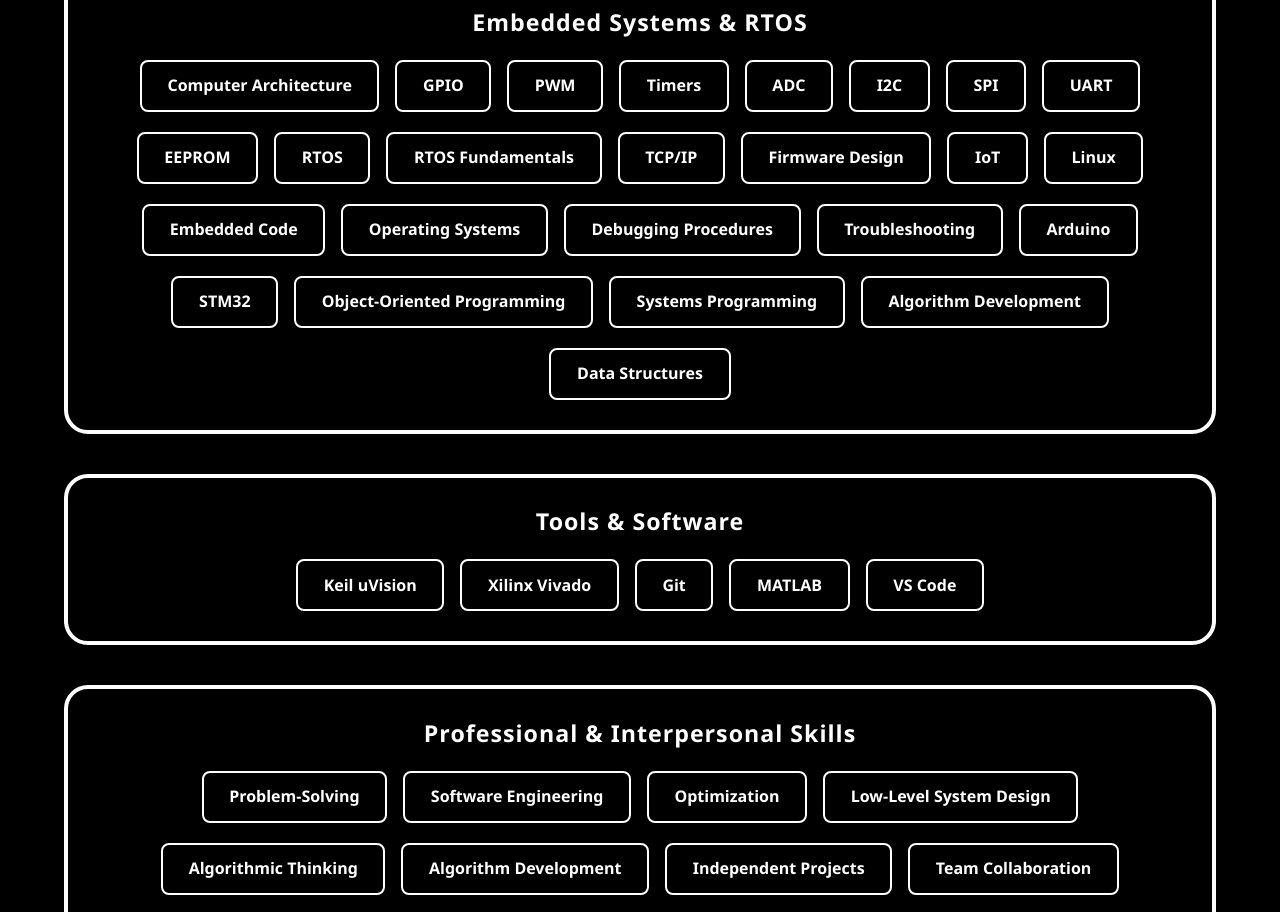
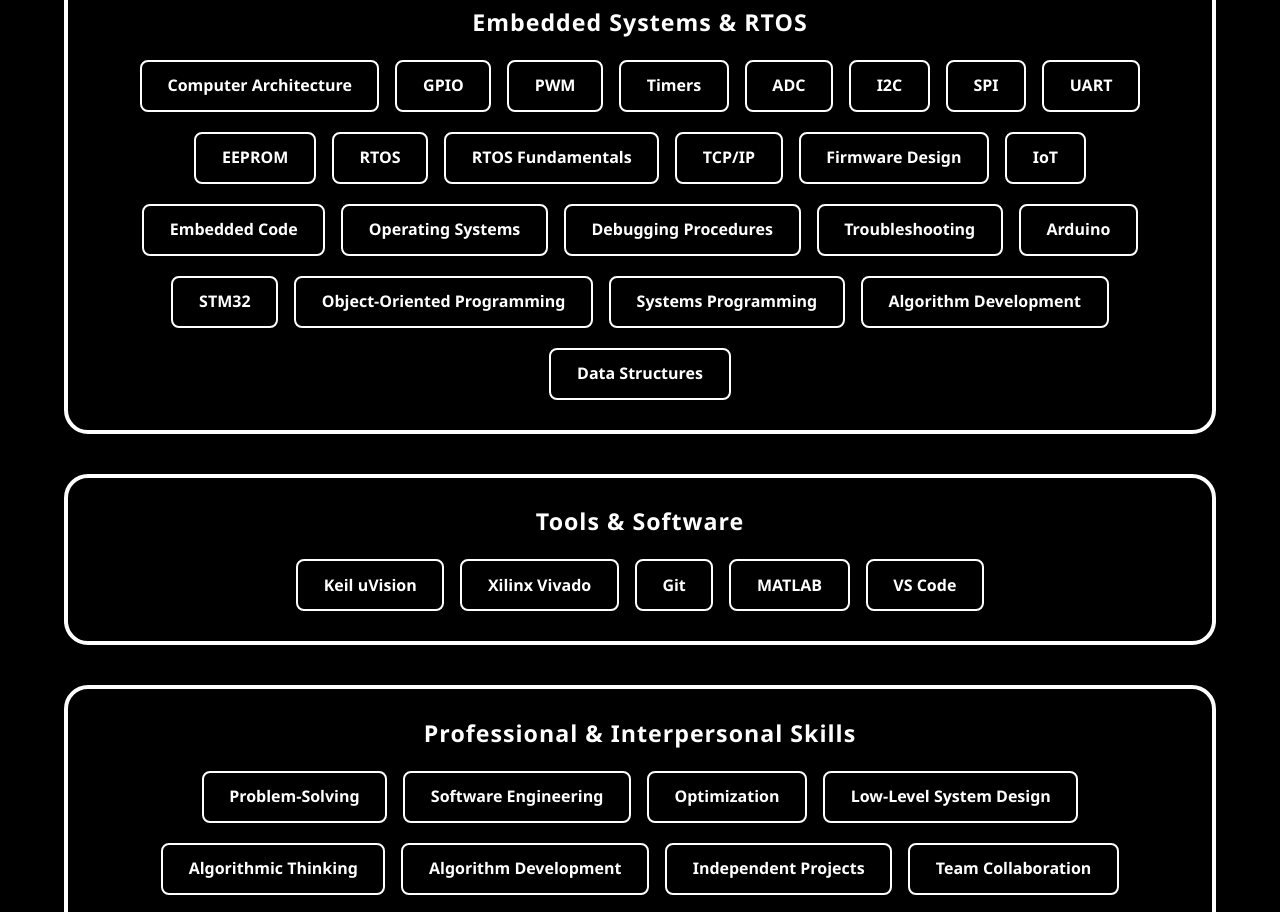
Before and after one commit to tirth2812/my-website, a plain HTML site: page index.html in a window 1280 px wide. Shown: the part 5727-6639 px from the top of the page. Drawn offline with Linux system fonts and the light colour scheme.

Commit message:
Update index.html

```diff
--- a/index.html
+++ b/index.html
@@ -390,7 +390,6 @@
                     <span class="skill-tag">TCP/IP</span>
                     <span class="skill-tag">Firmware Design</span>
                     <span class="skill-tag">IoT</span>
-                    <span class="skill-tag">Linux</span>
                     <span class="skill-tag">Embedded Code</span>
                     <span class="skill-tag">Operating Systems</span>
                     <span class="skill-tag">Debugging Procedures</span>
```
